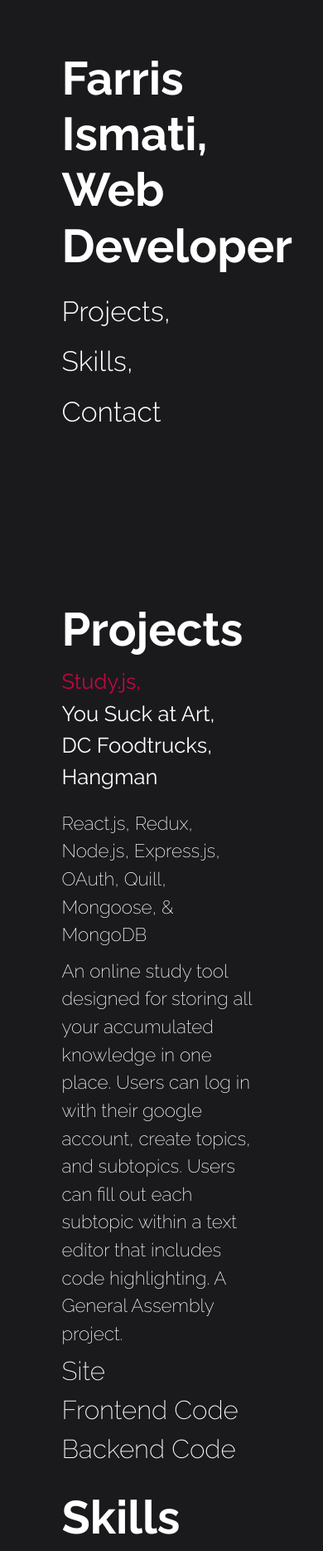
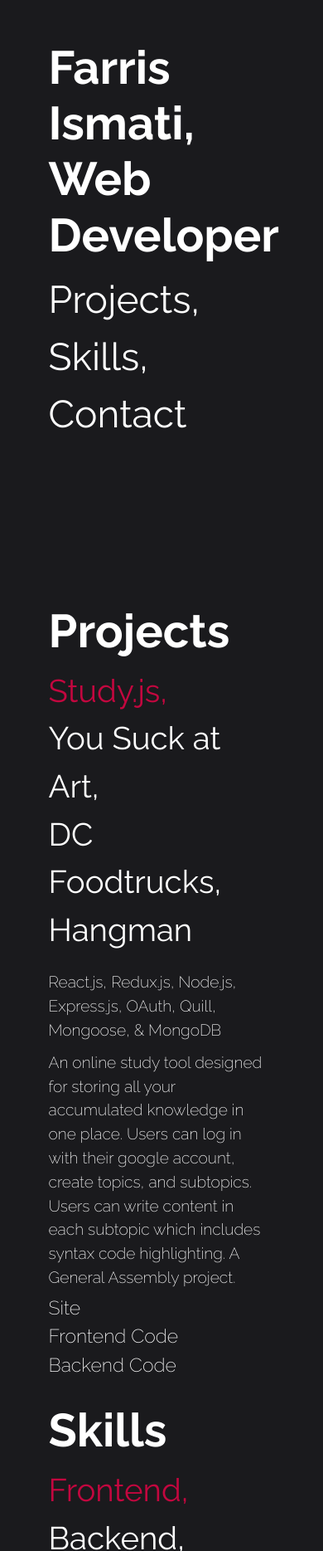
Before and after one commit to FarrisIsmati/portfolio, a React app in the folder portfolio/: page / in a window 390 px wide. Shown: the part 131-2000 px from the top of the page at 83% size. Built offline with nearby package versions, Linux system fonts and the light colour scheme.

Commit message:
sizing overhaul

```diff
--- a/portfolio/src/App/App.js
+++ b/portfolio/src/App/App.js
@@ -84,7 +84,7 @@ class App extends Component {
       <div className="app-main">
         <Element id="element-home" name="home" className="element-padding element">
           <Home>
-            <div className="flex content-container">
+            <div className="flex flex-wrap content-container-nav">
               <p>
                 <Link activeClass="active" to="projects" spy={true} smooth={true} duration={600} >
                   Projects,
--- a/portfolio/src/Base_Components/Content.js
+++ b/portfolio/src/Base_Components/Content.js
@@ -80,7 +80,7 @@ class Content extends Component {
 
     return (
       <div>
-        <div className="flex content-container-nav">
+        <div className="flex flex-wrap content-container-nav">
           {nav}
         </div>
 
--- a/portfolio/src/Projects/Projects.js
+++ b/portfolio/src/Projects/Projects.js
@@ -13,12 +13,12 @@ class Projects extends Component {
           <Content data={
             {
               'Study.js,': {
-                info: 'An online study tool designed for storing all your accumulated knowledge in one place. Users can log in with their google account, create topics, and subtopics. Users can fill out each subtopic within a text editor that includes code highlighting. A General Assembly project.',
+                info: 'An online study tool designed for storing all your accumulated knowledge in one place. Users can log in with their google account, create topics, and subtopics. Users can write content in each subtopic which includes syntax code highlighting. A General Assembly project.',
                 github: 'https://github.com/FarrisIsmati/studyjs_front_end',
                 backend: 'https://github.com/FarrisIsmati/studyjs_backend',
                 projects: true,
                 link: 'https://studyjs.surge.sh',
-                tech: 'React.js, Redux, Node.js, Express.js, OAuth, Quill, Mongoose, & MongoDB',
+                tech: 'React.js, Redux.js, Node.js, Express.js, OAuth, Quill, Mongoose, & MongoDB',
                 active: true
               },
               'You Suck at Art,': {
--- a/portfolio/src/Skills/Skills.js
+++ b/portfolio/src/Skills/Skills.js
@@ -23,7 +23,7 @@ class Skills extends Component {
                 active: false,
                 page: 'skills'
               },
-              'General,': {
+              'Methodologies,': {
                 data: ['Functional Programming,', 'Object Oriented Programming,', 'Unit Testing,', 'Git,', 'MVC Patterns'],
                 active: false,
                 page: 'skills'
--- a/portfolio/src/Stylesheets/CommonClasses.css
+++ b/portfolio/src/Stylesheets/CommonClasses.css
@@ -27,14 +27,14 @@
 .content-container p {
   font-weight: 200;
   margin-top: 10px;
-  font-size: 1.4em;
   margin-right: 10px;
   display: inline-block;
 }
 
+/*FONT SIZE OF NAV IN CONTENT*/
 .content-container-nav p {
   font-weight: 400;
-  font-size: 1.6em;
+  font-size: 2.4em;
   margin-right: 10px;
 }
 
@@ -48,14 +48,3 @@
   color: #EC9493 !important;
   transition: color 0.1s ease;
 }
-
-.content-container img{
-  position: abosolute;
-  max-height: 100%;
-  max-width: 100%;
-}
-
-.content-container img:hover{
-  position: abosolute;
-  cursor: pointer;
-}
--- a/portfolio/src/Stylesheets/Contact.css
+++ b/portfolio/src/Stylesheets/Contact.css
@@ -1,3 +1,4 @@
+/*Border bar hover on Contact Page*/
 #element-contact:hover .contact-title h1:before {
   right: 0px;
   border-color: rgba(195,7,63,1) !important;
@@ -20,26 +21,21 @@
               border-color .1s ease;
 }
 
-
 .contact {
   padding: 5% 0;
 }
 
 .contact p, .contact a {
-  font-size: 1.4em !important;
   font-weight: 200;
-  color: #FFFFFF;
-  transition: color 0.3s ease;
 }
 
+
+/*Github/Resume Margin*/
 .resume-github-holder {
   margin-top: 5px;
 }
 
-.contact p {
-  display: block;
-}
-
+/*Prevents github/resume buttons from going full width*/
 #github, #portfolio {
   display: inline-block;
 }
@@ -54,13 +50,3 @@
   transition: color 0.3s ease;
   cursor: pointer;
 }
-
-.link {
-  font-weight: 200;
-  transition: color 0.2s ease;
-}
-
-.link:hover {
-  color: #C3073F;
-  transition: color 0.3s ease;
-}
--- a/portfolio/src/Stylesheets/Home.css
+++ b/portfolio/src/Stylesheets/Home.css
@@ -1,3 +1,4 @@
+/*Border bar hover on Home Page*/
 #element-home:hover .home:before {
   right: 0px;
   border-color: rgba(195,7,63,1) !important;
--- a/portfolio/src/Stylesheets/Page.css
+++ b/portfolio/src/Stylesheets/Page.css
@@ -1,7 +1,3 @@
-.home .page-title {
-  margin-bottom: 0px;
-}
-
 .page-title {
   margin-bottom: 10px;
 }
--- a/portfolio/src/Stylesheets/Projects.css
+++ b/portfolio/src/Stylesheets/Projects.css
@@ -6,7 +6,6 @@
               right .3s ease,
               border-color .2s ease-in;
 }
-
 
 .projects-title h1:before {
   content: '';
@@ -19,7 +18,6 @@
               right .1s ease-out,
               border-color .1s ease;
 }
-
 
 .projects {
   padding: 5% 0;
@@ -41,12 +39,7 @@
   margin: 0;
 }
 
-.project-link-holder a {
-  font-size: 1.4em;
-}
-
 .link {
-  font-weight: 400;
   transition: color 0.2s ease;
 }
 
--- a/portfolio/src/Stylesheets/Skills.css
+++ b/portfolio/src/Stylesheets/Skills.css
@@ -20,7 +20,6 @@
               border-color .1s ease;
 }
 
-
 .skills {
   padding: 5% 0;
 }
--- a/portfolio/src/index.css
+++ b/portfolio/src/index.css
@@ -12,27 +12,24 @@ body {
 h1, p, a {
   color: #FFFFFF;
   user-select: none;
+  font-family: 'Raleway';
 }
 
 h1 {
   font-size: 6em;
   margin: 0;
-  font-family: 'Raleway';
   font-weight: 700;
 }
 
 p {
-  font-family: 'Raleway';
   font-weight: 400;
-  font-size: 2em;
+  font-size: 1.4em;
   margin: 0;
   transition: color 0.2s ease;
 }
 
 a {
-  font-family: 'Raleway';
-  font-weight: 300;
-  font-size: 2em;
+  font-weight: 400;
   margin: 0;
   transition: color 0.2s ease;
   text-decoration: none !important;
@@ -60,9 +57,17 @@ a:active {
   border-left: 2px solid #C3073F;
 }
 
+.arrow-holder, .arrow-holder-bottom {
+  font-size: 2em;
+}
+
 /*--MEDIA QUERIES--*/
 
 @media (max-width : 768px) {
+  .element-padding {
+    padding: 0 15% 0 15%;
+  }
+
   .content-container-nav, .content-container, .skills-container{
     flex-direction: column;
   }
@@ -76,7 +81,7 @@ a:active {
   }
 
   p, a {
-    font-size: 1.5em;
+    font-size: 1.2em;
   }
 
   .home:before {
```
Also changed, not shown: portfolio/src/Stylesheets/Scrollspy.css (deleted).
